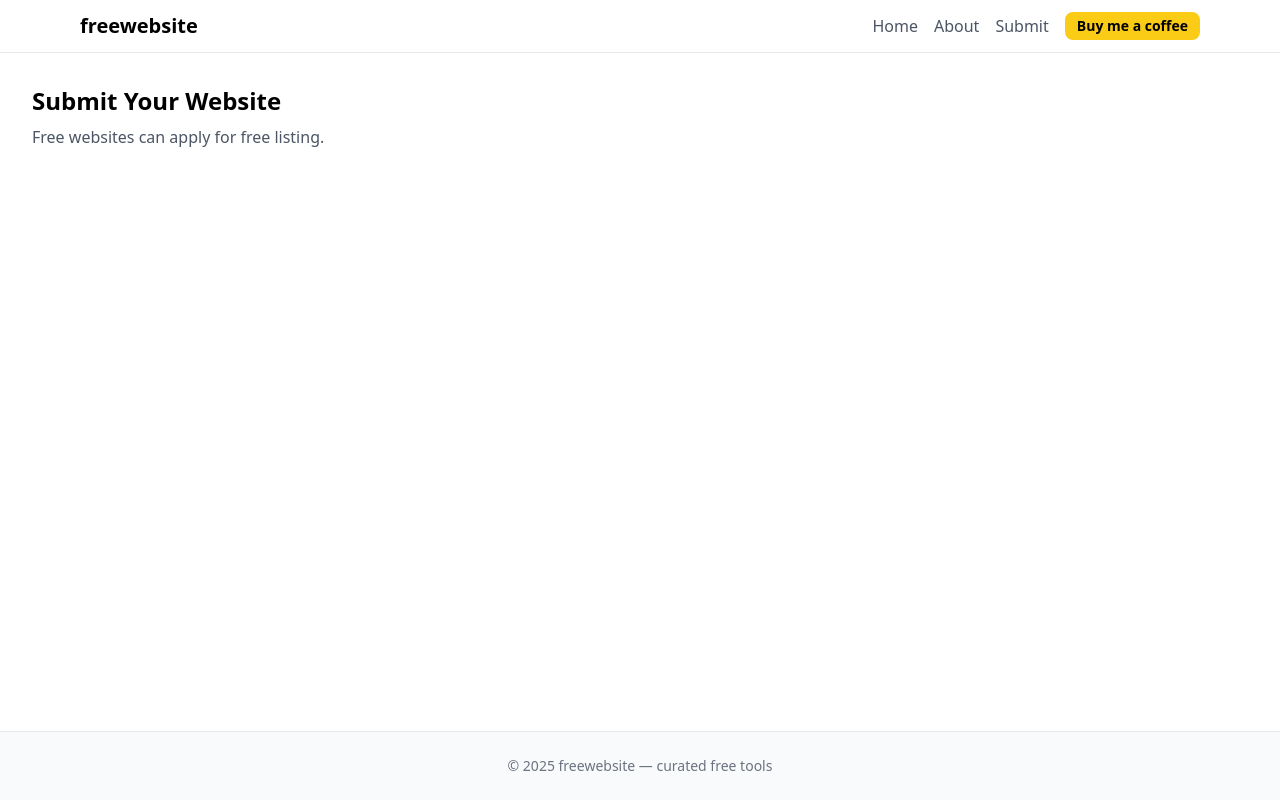
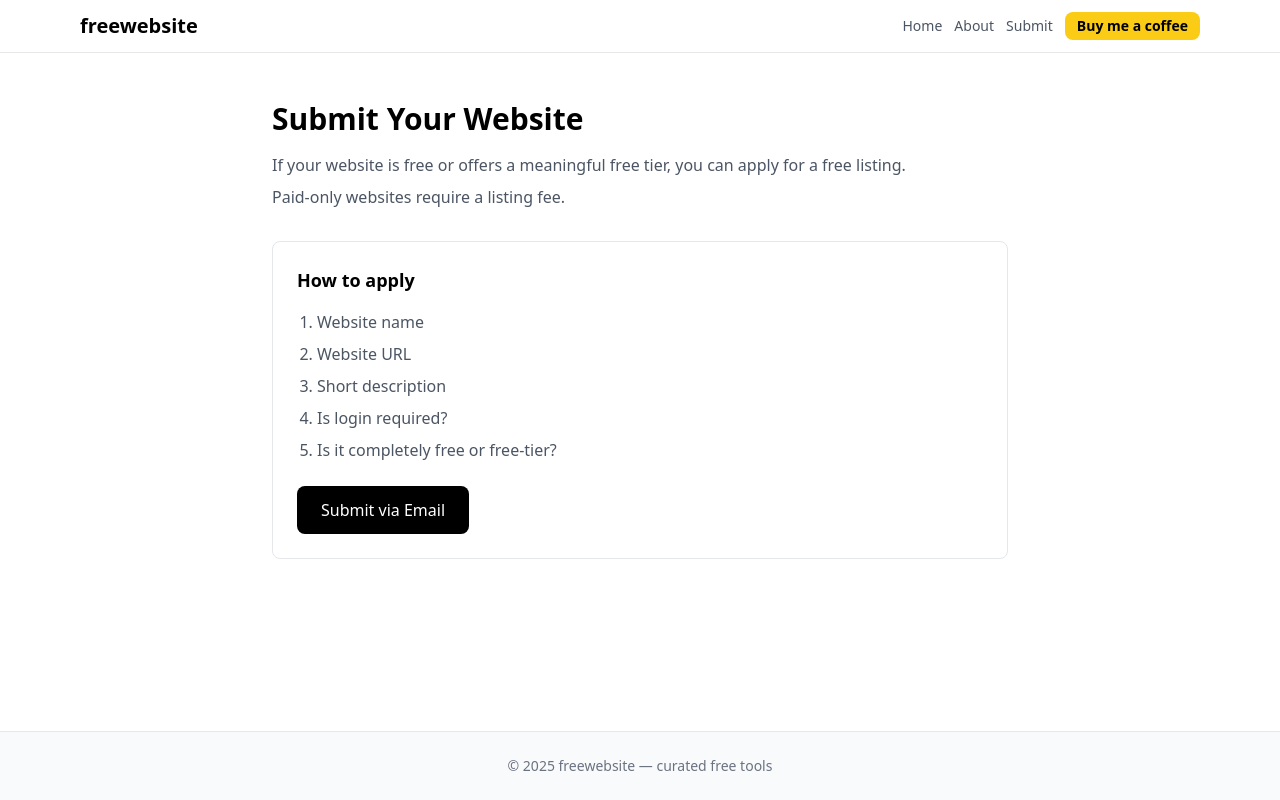
Before and after one commit to Akash-2911/freewebsite, a React (Vite) app: page /submit in a window 1280 px wide. Built offline with nearby package versions, Linux system fonts and the light colour scheme.

Commit message:
Finalize submit flow, donate redirect, and UI polish

```diff
--- a/src/components/Header.jsx
+++ b/src/components/Header.jsx
@@ -10,7 +10,7 @@ export default function Header() {
         </Link>
 
         {/* Navigation */}
-        <nav className="flex items-center gap-4">
+        <nav className="flex flex-wrap items-center gap-3 text-sm">
           <Link to="/home" className="text-gray-600 hover:text-black">
             Home
           </Link>
--- a/src/pages/Donate.jsx
+++ b/src/pages/Donate.jsx
@@ -1,11 +1,13 @@
+import { useEffect } from "react";
+
 export default function Donate() {
-  // later this will redirect to Buy Me a Coffee
+  useEffect(() => {
+    window.location.href = "https://www.buymeacoffee.com/akash.patel";
+  }, []);
+
   return (
-    <div className="p-8">
-      <h1 className="text-2xl font-bold">Support the Project</h1>
-      <p className="mt-2 text-gray-600">
-        Redirecting to Buy Me a Coffee…
-      </p>
+    <div className="p-8 text-center">
+      Redirecting to Buy Me a Coffee…
     </div>
   );
 }
--- a/src/pages/Submit.jsx
+++ b/src/pages/Submit.jsx
@@ -1,10 +1,35 @@
 export default function Submit() {
   return (
-    <div className="p-8">
-      <h1 className="text-2xl font-bold">Submit Your Website</h1>
+    <div className="mx-auto max-w-3xl px-4 py-12">
+      <h1 className="text-3xl font-bold">Submit Your Website</h1>
+
+      <p className="mt-4 text-gray-600">
+        If your website is free or offers a meaningful free tier,
+        you can apply for a free listing.
+      </p>
+
       <p className="mt-2 text-gray-600">
-        Free websites can apply for free listing.
+        Paid-only websites require a listing fee.
       </p>
+
+      <div className="mt-8 rounded-lg border p-6">
+        <h2 className="text-lg font-semibold">How to apply</h2>
+
+        <ol className="mt-4 list-decimal space-y-2 pl-5 text-gray-600">
+          <li>Website name</li>
+          <li>Website URL</li>
+          <li>Short description</li>
+          <li>Is login required?</li>
+          <li>Is it completely free or free-tier?</li>
+        </ol>
+
+        <a
+          href="mailto:youremail@example.com?subject=Website Submission"
+          className="mt-6 inline-block rounded-lg bg-black px-6 py-3 text-white hover:bg-gray-800"
+        >
+          Submit via Email
+        </a>
+      </div>
     </div>
   );
 }
```
